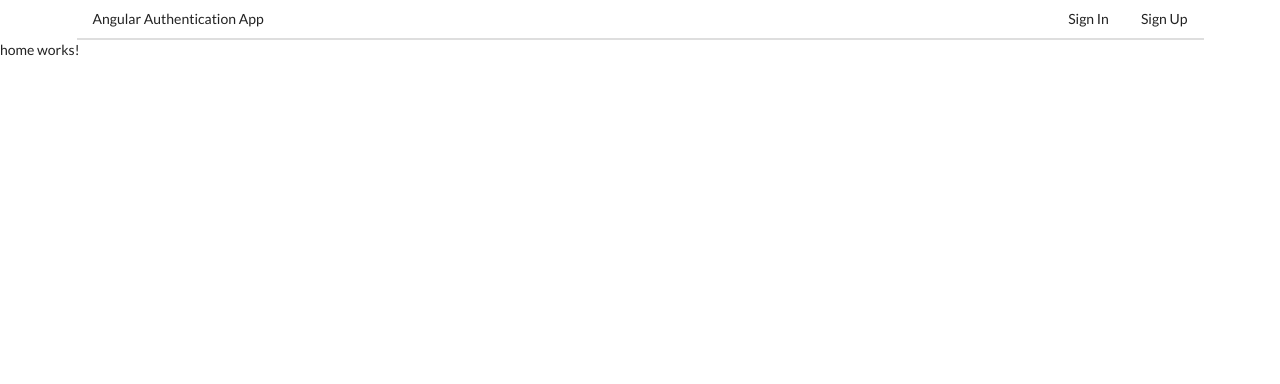
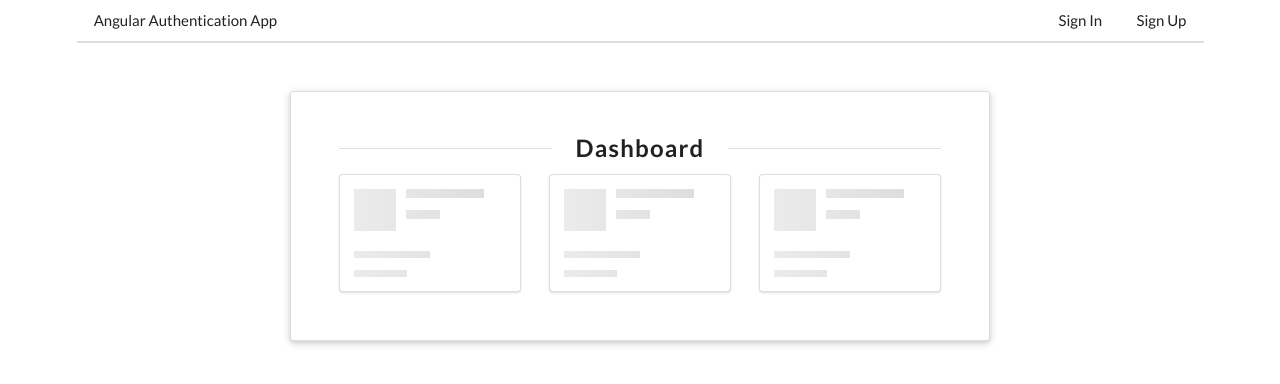
Before and after one commit to sidsid14/uhg_test, an Angular app: page /dashboard in a window 1280 px wide. Shown: the top 384 px of the page. Built offline with nearby package versions, Linux system fonts and the light colour scheme; no server answers.

Commit message:
Added some styling

```diff
--- a/src/app/app.component.html
+++ b/src/app/app.component.html
@@ -1,5 +1,5 @@
 <div class="ui container">
-  <div class="ui secondary pointing menu">
+  <div class="ui secondary pointing large menu">
     <a routerLink="/" class="item">Angular Authentication App</a>
     <div class="right menu">
       <ng-container *ngIf="signedin$ | async">
--- a/src/app/auth/sign-in/sign-in.component.css
+++ b/src/app/auth/sign-in/sign-in.component.css
@@ -0,0 +1,3 @@
+.ui.basic.label{
+    margin-bottom: 0.5em;
+}
--- a/src/app/auth/sign-in/sign-in.component.html
+++ b/src/app/auth/sign-in/sign-in.component.html
@@ -1,10 +1,12 @@
-<div class="ui container" style="margin-top: 3em">
-  <h3>Sign In</h3>
+<div
+  class="ui raised very padded text container segment"
+  style="margin-top: 3em"
+>
+  <h2 class="ui horizontal divider header">Sign In</h2>
   <form class="ui form" [formGroup]="authForm" (ngSubmit)="onSubmit()">
     <div class="field">
       <label>Username</label>
       <input formControlName="username" />
-    </div>
       <div
         *ngIf="showErrors(authForm.get('username'))"
         class="ui pointing red basic label"
@@ -13,10 +15,11 @@
           Value is required.
         </p>
       </div>
+    </div>
+
     <div class="field">
       <label>Password</label>
       <input type="password" formControlName="password" />
-    </div>
       <div
         *ngIf="showErrors(authForm.get('password'))"
         class="ui pointing red basic label"
@@ -25,12 +28,15 @@
           Value is required.
         </p>
       </div>
+    </div>
+
     <div *ngIf="authForm.errors" class="ui red basic label">
       <p *ngIf="authForm.errors?.['credentials']">
         Invalid username or password
       </p>
     </div>
-    <br />
+    <div>
         <button class="ui submit button primary">Submit</button>
+    </div>
   </form>
 </div>
--- a/src/app/auth/sign-up/sign-up.component.css
+++ b/src/app/auth/sign-up/sign-up.component.css
@@ -1,15 +1,3 @@
-.basic.label{
+.ui.basic.label{
     margin-bottom: 0.5em;
 }
-
-button {
-    margin-bottom: 0.5em;
-}
-
-.field{
-    margin-bottom: 0.5em;
-}
-
-form{
-    padding:2em;
-}
--- a/src/app/auth/sign-up/sign-up.component.html
+++ b/src/app/auth/sign-up/sign-up.component.html
@@ -1,11 +1,16 @@
-<div class="ui container" style="margin-top:3em;">
-    <h3>Create an Account</h3>
-    <form  class="ui form" [formGroup]="authForm" (ngSubmit)="onSubmit()">
+<div
+  class="ui raised very padded text container segment"
+  style="margin-top: 3em"
+>
+  <h2 class="ui horizontal divider header">Create an Account</h2>
+  <form class="ui form" [formGroup]="authForm" (ngSubmit)="onSubmit()">
     <div class="field">
       <label>Username</label>
       <input formControlName="username" />
-        </div>
-        <div *ngIf="showErrors(authForm.get('username'))" class="ui pointing red basic label">
+      <div
+        *ngIf="showErrors(authForm.get('username'))"
+        class="ui pointing red basic label"
+      >
         <p *ngIf="authForm.get('username')?.errors?.['required']">
           Value is required.
         </p>
@@ -18,15 +23,18 @@
         <p *ngIf="authForm.get('username')?.errors?.['nonUniqueUsername']">
           Username is taken.
         </p>
-            <p *ngIf="authForm.get('username')?.errors?.['connectionError']">
+        <p *ngIf="authForm.get('username')?.errors?.['noConnection']">
           Can't tell if username is taken.
         </p>
+      </div>
     </div>
     <div class="field">
       <label>Password</label>
       <input formControlName="password" />
-        </div>
-        <div *ngIf="showErrors(authForm.get('password'))" class="ui pointing red basic label">
+      <div
+        *ngIf="showErrors(authForm.get('password'))"
+        class="ui pointing red basic label"
+      >
         <p *ngIf="authForm.get('password')?.errors?.['required']">
           Value is required.
         </p>
@@ -34,13 +42,15 @@
           password should have atleast 4 characters.
         </p>
       </div>
+    </div>
 
     <div class="field">
       <label>Password Confirmation</label>
       <input formControlName="passwordConfirmation" />
-        </div>
-
-        <div *ngIf="showErrors(authForm.get('passwordConfirmation'))" class="ui pointing red basic label">
+      <div
+        *ngIf="showErrors(authForm.get('passwordConfirmation'))"
+        class="ui pointing red basic label"
+      >
         <p *ngIf="authForm.get('passwordConfirmation')?.errors?.['required']">
           Value is required.
         </p>
@@ -48,7 +58,8 @@
           passwordConfirmation should have atleast 4 characters.
         </p>
       </div>
-        <br/>
+    </div>
+
     <div *ngIf="authForm.errors" class="ui red basic label">
       <p *ngIf="authForm.errors?.['passwordsDontMatch']">
         Password and Password Confirmation must match
@@ -56,13 +67,11 @@
       <p *ngIf="authForm.errors?.['noConnection']">
         Sorry, can't connect to server.
       </p>
-            <p *ngIf="authForm.errors?.['unknownError']">
-                Failed to sign up.
-            </p>
+      <p *ngIf="authForm.errors?.['unknownError']">Failed to sign up.</p>
     </div>
-        <br/>
-        <button class="ui submit button primary">
-            Submit
-        </button>
+
+    <div>
+      <button class="ui submit button primary">Submit</button>
+    </div>
   </form>
 </div>
--- a/src/app/auth/sign-up/sign-up.component.ts
+++ b/src/app/auth/sign-up/sign-up.component.ts
@@ -48,7 +48,7 @@ export class SignUpComponent implements OnInit {
 
   showErrors(control: any) {
     const { dirty, touched, errors } = control;
-    return dirty && touched && errors;
+    return  (dirty || touched) && errors;
   }
 
   onSubmit() {
--- a/src/app/dashboard/home/home.component.html
+++ b/src/app/dashboard/home/home.component.html
@@ -1 +1,50 @@
-<p>home works!</p>
+<div
+  class="ui raised very padded text container segment"
+  style="margin-top: 3em"
+>
+  <h2 class="ui horizontal divider header">Dashboard</h2>
+  <div class="ui three column stackable grid">
+    <div class="column">
+      <div class="ui segment">
+        <div class="ui placeholder">
+          <div class="image header">
+            <div class="line"></div>
+            <div class="line"></div>
+          </div>
+          <div class="paragraph">
+            <div class="medium line"></div>
+            <div class="short line"></div>
+          </div>
+        </div>
+      </div>
+    </div>
+    <div class="column">
+      <div class="ui segment">
+        <div class="ui placeholder">
+          <div class="image header">
+            <div class="line"></div>
+            <div class="line"></div>
+          </div>
+          <div class="paragraph">
+            <div class="medium line"></div>
+            <div class="short line"></div>
+          </div>
+        </div>
+      </div>
+    </div>
+    <div class="column">
+      <div class="ui segment">
+        <div class="ui placeholder">
+          <div class="image header">
+            <div class="line"></div>
+            <div class="line"></div>
+          </div>
+          <div class="paragraph">
+            <div class="medium line"></div>
+            <div class="short line"></div>
+          </div>
+        </div>
+      </div>
+    </div>
+  </div>
+</div>
```
Lines whose indentation alone changed are shown as unchanged.
